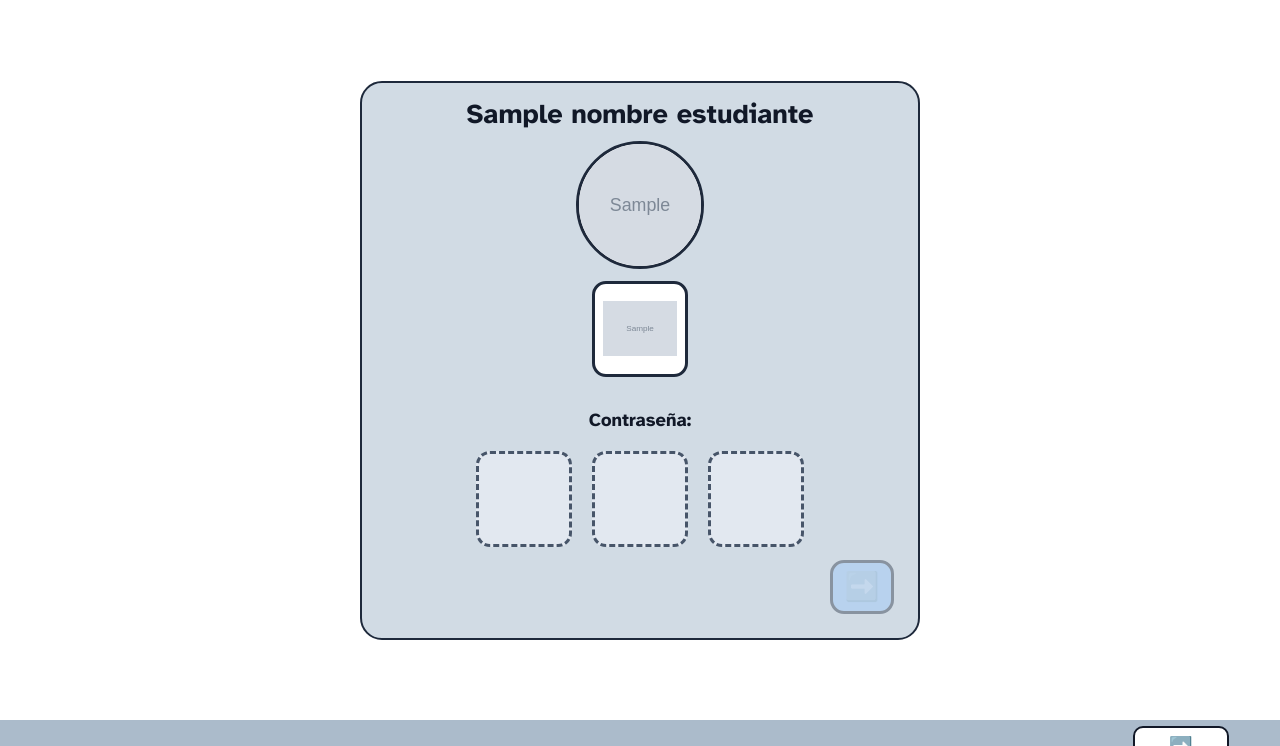
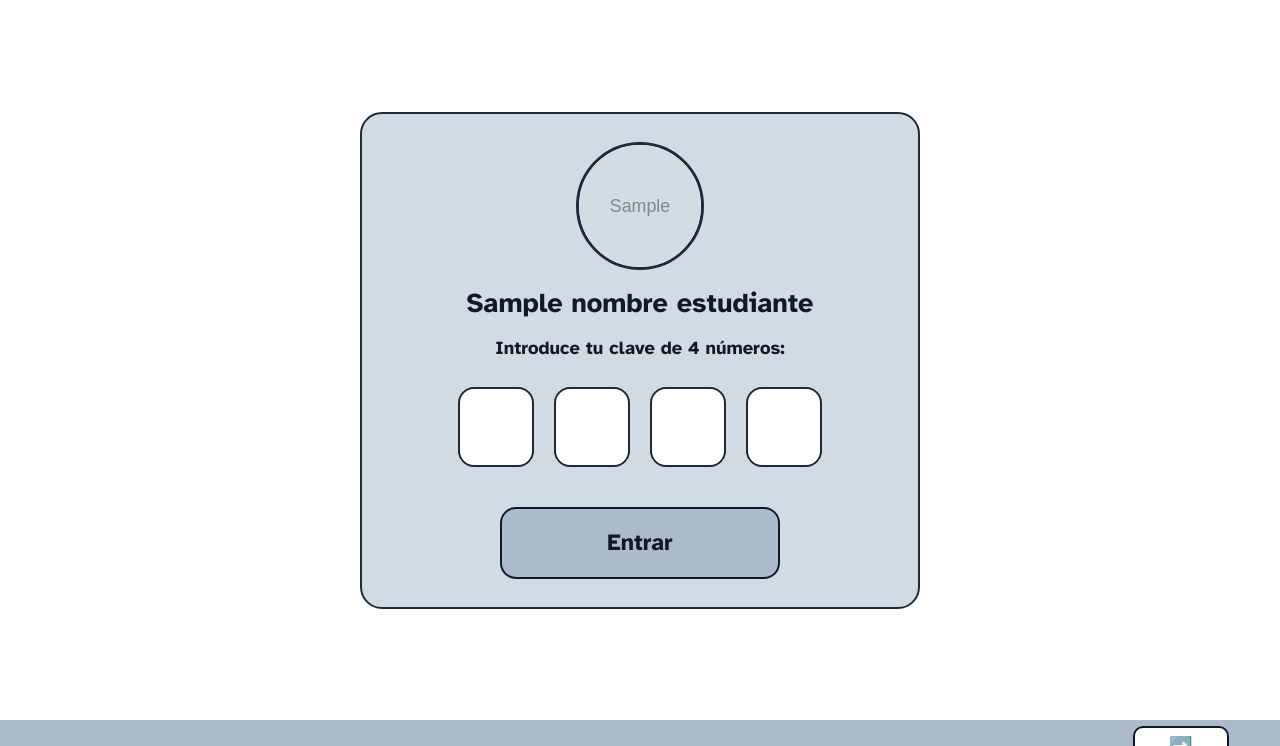
Before and after one commit to DeltaCeleste/Doble-M, a PHP site: template app/www/templates/login_pin.twig in a window 1280 px wide. Shown: the part 54-800 px from the top of the page. Run offline with PHP 8.4, Linux system fonts and the light colour scheme; the template is opened without the code that fills it: most values are stand-ins (such as "Sample title", 1, 10 or a date in 2020); grey boxes marked "Sample" are stand-in pictures; some libraries are stand-ins or nearby versions.

Commit message:
Añadida pantalla accesible error.twig y actualizados logins

```diff
--- a/app/www/css/estilos.css
+++ b/app/www/css/estilos.css
@@ -1296,3 +1296,14 @@ button:focus-visible,
     outline: 3px solid rgba(37, 99, 235, 0.3);
     outline-offset: 2px;
 }
+
+.texto-ayuda-error {
+    font-size: clamp(1.15rem, 2.3dvh, 1.5rem);
+    color: var(--texto-oscuro);
+    text-align: center;
+    line-height: 1.4;
+}
+
+.enlace-boton {
+    text-decoration: none;
+}
--- a/app/www/js/login_estudiante.js
+++ b/app/www/js/login_estudiante.js
@@ -1,79 +1,39 @@
 document.addEventListener('DOMContentLoaded', () => {
-    const form = document.getElementById('form-login-password');
-    const tituloEstudiante = document.getElementById('titulo-login');
-    const inputIdEstudiante = document.querySelector('input[name="id_estudiante"]');
-    const inputPassword = document.getElementById('input-password');
-    const mensajeError = document.getElementById('error-js-login');
-    const btnEntrar = form ? form.querySelector('button[type="submit"]') : null;
-
-    if (!form || !inputPassword) {
-        return;
+    // 1. Menú hamburguesa de base.twig
+    const btnMenu = document.getElementById('btn-menu');
+    const panelMenu = document.getElementById('panel-menu');
+    if (btnMenu && panelMenu) {
+        btnMenu.addEventListener('click', () => {
+            const abierto = btnMenu.getAttribute('aria-expanded') === 'true';
+            btnMenu.setAttribute('aria-expanded', String(!abierto));
+            panelMenu.hidden = abierto;
+        });
     }
 
-    form.addEventListener('submit', async (e) => {
-        e.preventDefault();
+    // 2. Gestión de casillas del PIN de 4 dígitos
+    const formPin = document.getElementById('form-login-pin');
+    if (formPin) {
+        const casillas = Array.from(formPin.querySelectorAll('.casilla-pin'));
+        const inputOcultoPin = document.getElementById('pin-completo');
 
-        const username = (form.dataset.username || (tituloEstudiante ? tituloEstudiante.textContent : '')).trim();
-        const password = inputPassword.value;
+        casillas.forEach((casilla, index) => {
+            casilla.addEventListener('input', () => {
+                casilla.value = casilla.value.replace(/[^0-9]/g, '');
 
-        if (!password) {
-            if (mensajeError) {
-                mensajeError.textContent = 'Escribe tu contraseña.';
-            }
-            inputPassword.focus();
-            return;
-        }
-
-        if (mensajeError) {
-            mensajeError.textContent = '';
-        }
-        if (btnEntrar) {
-            btnEntrar.disabled = true;
-        }
-
-        const endpoint = form.getAttribute('action') || '../api/login.php';
-
-        try {
-            const respuesta = await fetch(endpoint, {
-                method: 'POST',
-                headers: {
-                    'Content-Type': 'application/json'
-                },
-                body: JSON.stringify({
-                    nombre_usuario: username,
-                    contrasena: password
-                })
+                if (casilla.value.length === 1 && index < casillas.length - 1) {
+                    casillas[index + 1].focus();
+                }
             });
 
-            const resultado = await respuesta.json();
+            casilla.addEventListener('keydown', (e) => {
+                if (e.key === 'Backspace' && casilla.value === '' && index > 0) {
+                    casillas[index - 1].focus();
+                }
+            });
+        });
 
-            const loginOk = resultado === true
-                || (resultado && (resultado.success === true || resultado.ok === true || resultado.id_usuario));
-
-            if (loginOk) {
-                const destino = new URL('agenda_diaria.php', window.location.href);
-                const idUsuario = resultado?.id_usuario || (inputIdEstudiante ? inputIdEstudiante.value : '');
-
-                if (idUsuario) {
-                    destino.searchParams.set('id_usuario', idUsuario);
-                }
-
-                window.location.href = destino.href;
-            } else {
-                if (mensajeError) {
-                    mensajeError.textContent = '¡Casi! Prueba a escribir tu contraseña otra vez.';
-                }
-                inputPassword.value = '';
-                inputPassword.focus();
-            }
-        } catch (error) {
-            if (mensajeError) {
-                mensajeError.textContent = 'No se pudo comprobar ahora. Inténtalo de nuevo.';
-            }
-        } finally {
-            if (btnEntrar) {
-                btnEntrar.disabled = false;
-            }
-        }
-    });
+        formPin.addEventListener('submit', () => {
+            inputOcultoPin.value = casillas.map(c => c.value.trim()).join('');
+        });
+    }
 });
--- a/app/www/templates/login_pin.twig
+++ b/app/www/templates/login_pin.twig
@@ -1,25 +1,17 @@
 {% extends "base.twig" %}
 
+{% block titulo %}Iniciar sesión con PIN · {{ nombre_estudiante|default('Estudiante') }}{% endblock %}
 
-{% block estilos %}
-    <link rel="stylesheet" href="../css/login_pin.css">
-{% endblock %}
-{% block titulo %}Iniciar sesión con pictogramas · {{ nombre_estudiante|default('Estudiante') }}{% endblock %}
-
-{% block enlace_salto %}#contenido-login-picto{% endblock %}
-{% block texto_salto %}Saltar al formulario de contraseña con pictogramas{% endblock %}
+{% block enlace_salto %}#contenido-login-pin{% endblock %}
+{% block texto_salto %}Saltar al formulario de PIN{% endblock %}
 
 {% block opciones_menu %}
-    <a href="{{ url_inicio|default('elige_perfil.php') }}" class="enlace-menu">Cambiar de estudiante</a>
+    <a href="{{ url_inicio|default('seleccion_estudiante.php') }}" class="enlace-menu">Cambiar de estudiante</a>
 {% endblock %}
 
 {% block contenido %}
-    <main id="contenido-login-picto" class="zona-login-estudiante" tabindex="-1" aria-labelledby="titulo-login-picto">
-        <div class="tarjeta-login tarjeta-login-picto">
-
-            <h1 id="titulo-login-picto" class="titulo-login-estudiante">
-                {{ nombre_estudiante|default('Estudiante') }}
-            </h1>
+    <main id="contenido-login-pin" class="zona-login-estudiante" tabindex="-1" aria-labelledby="titulo-login-pin">
+        <div class="tarjeta-login">
 
             <div class="circulo-foto-estudiante foto-login">
                 {% if foto_estudiante is defined and foto_estudiante %}
@@ -30,68 +22,35 @@
                 {% endif %}
             </div>
 
-            {% if error_login is defined and error_login %}
-                <div class="alerta-error-login" role="alert">
-                    {{ error_login }}
-                </div>
-            {% endif %}
+            <h1 id="titulo-login-pin" class="titulo-login-estudiante">
+                {{ nombre_estudiante|default('Estudiante') }}
+            </h1>
 
-            <form id="form-login-picto"
-                  action="{{ action_url|default('login_picto.php') }}"
+            <form id="form-login-pin"
+                  action="{{ action_url|default('') }}"
                   method="POST"
-                  class="formulario-login-picto"
+                  class="formulario-login"
                   novalidate>
 
-                <input type="hidden" id="id-estudiante" name="id_estudiante" value="{{ id_estudiante|default('') }}">
-                <input type="hidden" id="secuencia-picto" name="pass" value="">
+                <input type="hidden" name="id_estudiante" value="{{ id_estudiante|default('') }}">
+                <input type="hidden" id="pin-completo" name="pin" value="">
 
-                {# Fila superior: N pictogramas disponibles para pulsar #}
-                <section class="grupo-opciones-picto" aria-label="Pictogramas disponibles">
-                    <div class="rejilla-opciones-picto">
-                        {% for picto in pictogramas_opciones %}
-                            <button type="button"
-                                    class="btn-opcion-picto"
-                                    data-id-picto="{{ picto.id_pictograma }}"
-                                    data-nombre-picto="{{ picto.nombre }}"
-                                    data-img-picto="{{ picto.imagen }}"
-                                    aria-label="Elegir {{ picto.nombre }}">
-                                <img src="{{ picto.imagen }}" alt="{{ picto.nombre }}">
-                            </button>
-                        {% endfor %}
+                <fieldset class="grupo-pin-login">
+                    <legend class="etiqueta-login">Introduce tu clave de 4 números:</legend>
+
+                    <div class="contenedor-casillas-pin">
+                        <input type="password" inputmode="numeric" maxlength="1" class="casilla-pin" aria-label="Primer dígito del PIN">
+                        <input type="password" inputmode="numeric" maxlength="1" class="casilla-pin" aria-label="Segundo dígito del PIN">
+                        <input type="password" inputmode="numeric" maxlength="1" class="casilla-pin" aria-label="Tercer dígito del PIN">
+                        <input type="password" inputmode="numeric" maxlength="1" class="casilla-pin" aria-label="Cuarto dígito del PIN">
                     </div>
-                </section>
+                </fieldset>
 
-                {# Fila inferior: M huecos donde se va montando la contraseña #}
-                <section class="grupo-huecos-picto" aria-labelledby="etiqueta-contraseña-picto">
-                    <h2 id="etiqueta-contraseña-picto" class="etiqueta-login">Contraseña:</h2>
-
-
-                    <div class="contenedor-huecos-picto" data-longitud="{{ longitud_contrasena|default(3) }}"
-                        data-esperada="{{ secuencia_esperada|default('') }}">
-                        {% for i in 1..(longitud_contraseña|default(3)) %}
-                            <button type="button"
-                                    class="hueco-picto"
-                                    data-posicion="{{ loop.index0 }}"
-                                    aria-label="Posición {{ i }} de la contraseña: vacía"
-                                    disabled>
-                            </button>
-                        {% endfor %}
-                    </div>
-
-                    <span id="error-js-picto" class="mensaje-error-js" role="alert" aria-live="polite"></span>
-                </section>
-
-                {# Botón de flecha abajo a la derecha #}
-                <div class="acciones-login-picto">
-                    <button type="submit"
-                            id="btn-entrar-picto"
-                            class="btn-flecha-login"
-                            aria-label="Entrar"
-                            disabled>
-                        <span aria-hidden="true">➡️</span>
+                <div class="acciones-login">
+                    <button type="submit" class="btn-accion btn-entrar">
+                        Entrar
                     </button>
                 </div>
-
             </form>
 
         </div>
@@ -99,5 +58,5 @@
 {% endblock %}
 
 {% block scripts %}
-    <script src="../js/login_pin.js" defer></script>
+    <script src="../js/login_estudiante.js" defer></script>
 {% endblock %}
```
Also changed, not shown: app/www/pages/login_estudiante.php (+19 -32 lines), app/www/pages/login_pin.php (+21 -18 lines), app/www/templates/error.twig (added, +46 -0 lines), app/www/templates/login_estudiante.twig (+5 -15 lines).
